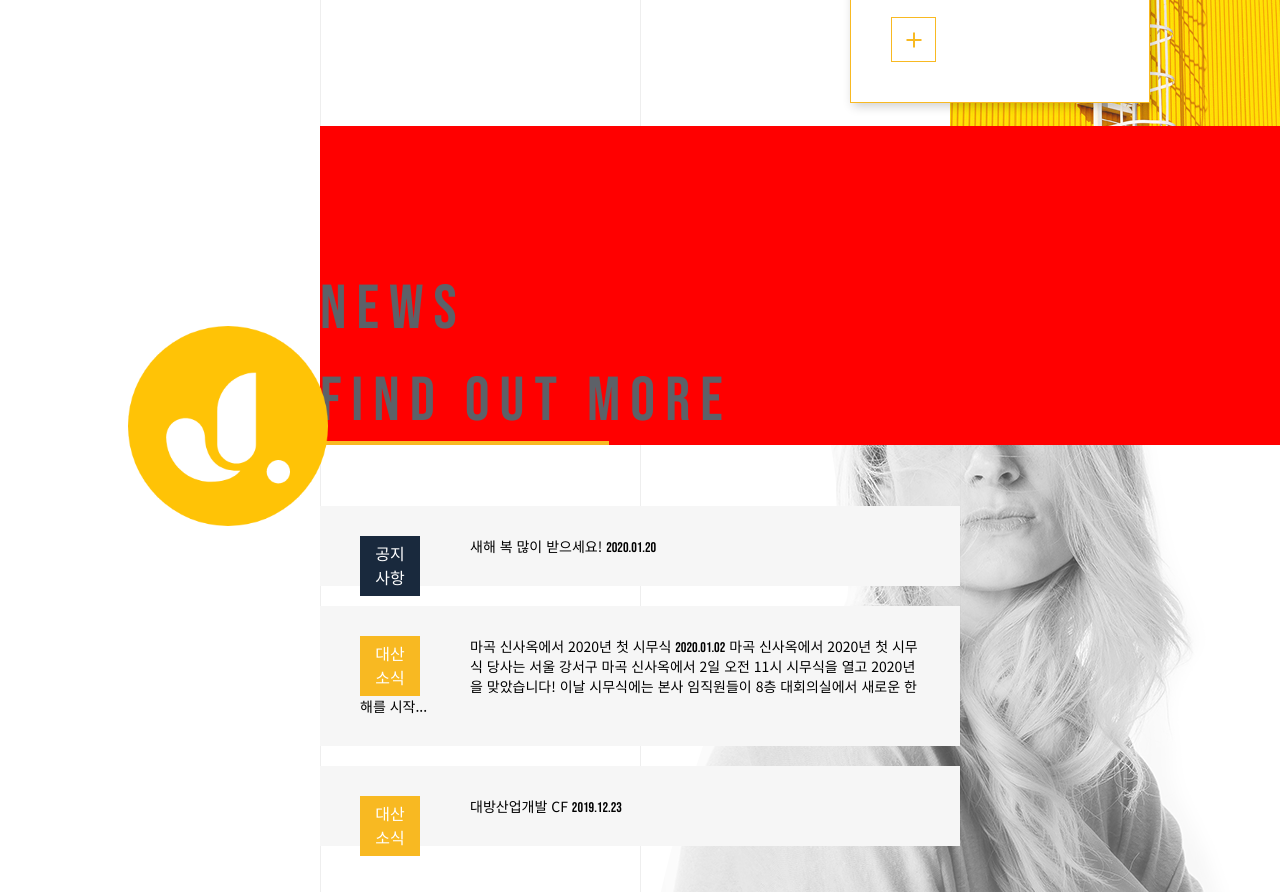
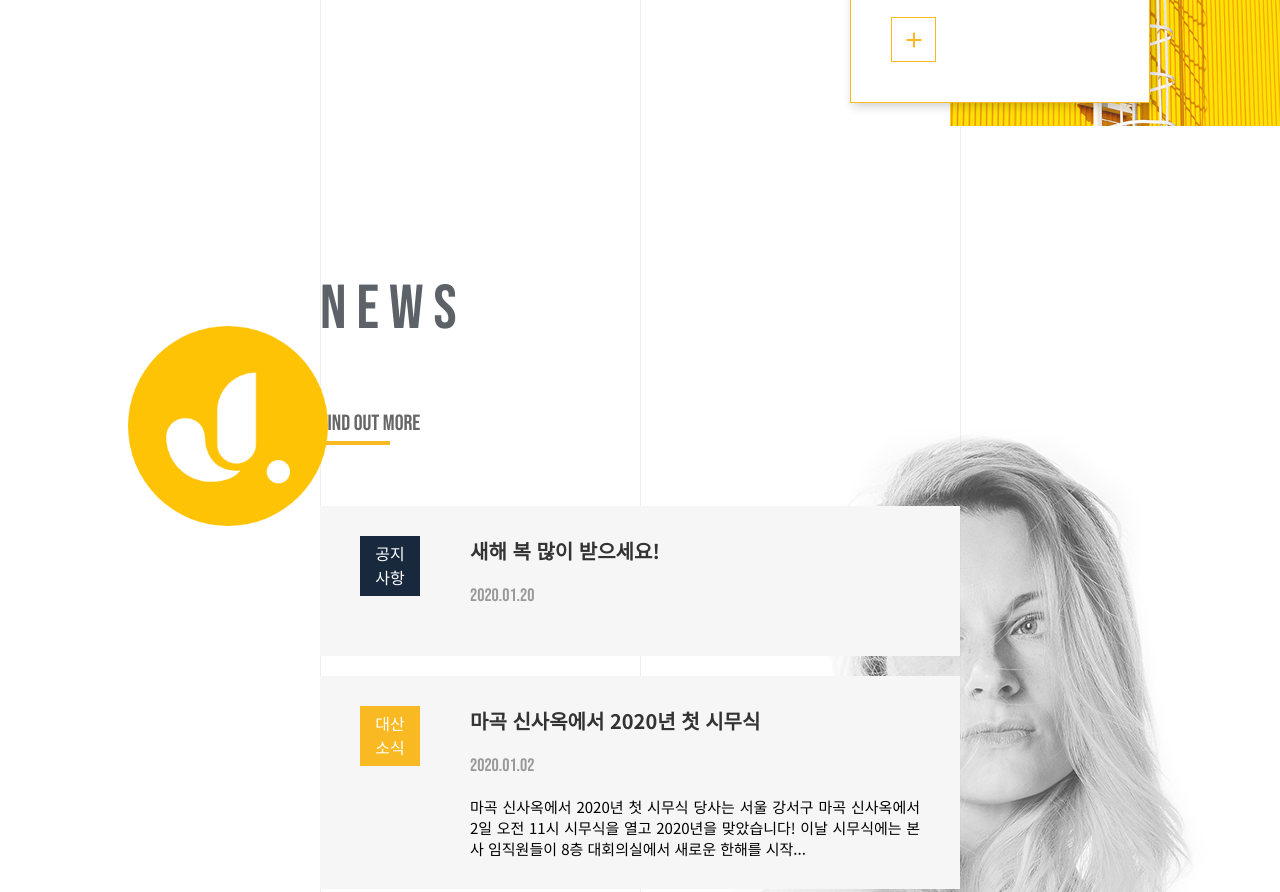
Before and after one commit to yangpado/project-daebang, a plain HTML site: page index.html in a window 1280 px wide. Shown: the part 3740-4632 px from the top of the page. Drawn offline with Linux system fonts and the light colour scheme.

Commit message:
news text design, hover effet, scroll event
news hover : textbox outline
news scroll : 1) title animation
2) symbol animation

```diff
--- a/css/main.css
+++ b/css/main.css
@@ -1053,7 +1053,7 @@ header.on .gnb ul.inner.on{
     position:absolute;
     top:0;
     left:25%;
-    background-color: red;
+    width:476px;
     padding:150px 0 100px;
 }
 .contents .news .inner::after{
@@ -1103,3 +1103,93 @@ header.on .gnb ul.inner.on{
 .contents .news .newsList li:first-child a .category{
     background-color: #19293d;
 }
+.contents .news .newsList li a .subject{
+    display:block;
+    font-size:20px;
+    font-weight:bold;
+    color:#333;
+}
+.contents .news .newsList li a .date{
+    font-size:18px;
+    color:#999;
+    font-weight:normal;
+    margin:20px;
+    display:block;
+}
+.contents .news .newsList li a .desc{
+    margin-left:110px;
+    display:block;
+    text-align:justify;
+    font-size:15px;
+}
+
+/* news hover effect */
+.contents .news .newsList li a:hover{
+    background-color: #fff;
+    box-shadow: 4px 4px 10px rgba(0, 0, 0, 0.2);
+    cursor:pointer
+}
+.contents .news .newsList li::before{
+    content:'';
+    width:0%;
+    height:1px;
+    background: linear-gradient(90deg, #f8b922 0%, #ffeb00 100%);
+    position:absolute;
+    top:0;
+    left:0;
+    opacity:0;
+    z-index:2;
+    transition: all 0.3s;
+}
+.contents .news .newsList li::after{
+    content:'';
+    width:0%;
+    height:1px;
+    background: linear-gradient(90deg, #ffeb00 0%, #f8b922 100%);
+    position:absolute;
+    bottom:0;
+    right:0;
+    opacity:0;
+    z-index:2;
+    transition: all 0.3s;
+}
+.contents .news .newsList li a::before{
+    content:'';
+    width:1px;
+    height:0%;
+    background: linear-gradient(90deg, #fff 0%, #f8b922 100%);
+    position:absolute;
+    bottom:0;
+    left:0;
+    opacity:0;
+    z-index:2;
+    transition: all 0.3s;
+}
+.contents .news .newsList li a::after{
+    content:'';
+    width:1px;
+    height:0%;
+    background: linear-gradient(90deg, #f8b922 0%, #fff 100%);
+    position:absolute;
+    top:0;
+    right:0;
+    opacity:0;
+    z-index:2;
+    transition: all 0.3s;
+}
+.contents .news .newsList li:hover::before,
+.contents .news .newsList li:hover::after{
+    opacity:1;
+    width:100%;
+}
+.contents .news .newsList li a:hover::before,
+.contents .news .newsList li a:hover::after{
+    opacity:1;
+    height:100%;
+}
+
+/* scroll symbol animation */
+.contents .news .symbol.motion{
+    animation-name:slide-up2;
+    animation-duration: 1s;
+}
--- a/index.html
+++ b/index.html
@@ -205,13 +205,13 @@
                 </ul>
             </div>
             <div class="news">
-                <div class="inner">
+                <div class="inner animate" data-animate = "motion">
                     <div class="title">
                         <div data-splitting class="en">NEWS</div>
-                        <a href="#" class="more en">FIND OUT MORE</a>
                     </div>
+                    <a href="#" class="more en">FIND OUT MORE</a>
                 </div>
-                <p class="symbol"><img src="./img/news2.png" alt="news2"></p>
+                <p class="symbol animate" data-animate = "motion"><img src="./img/news2.png" alt="news2"></p>
                 <ul class="newsList">
                     <li>
                         <a href="#">
```
